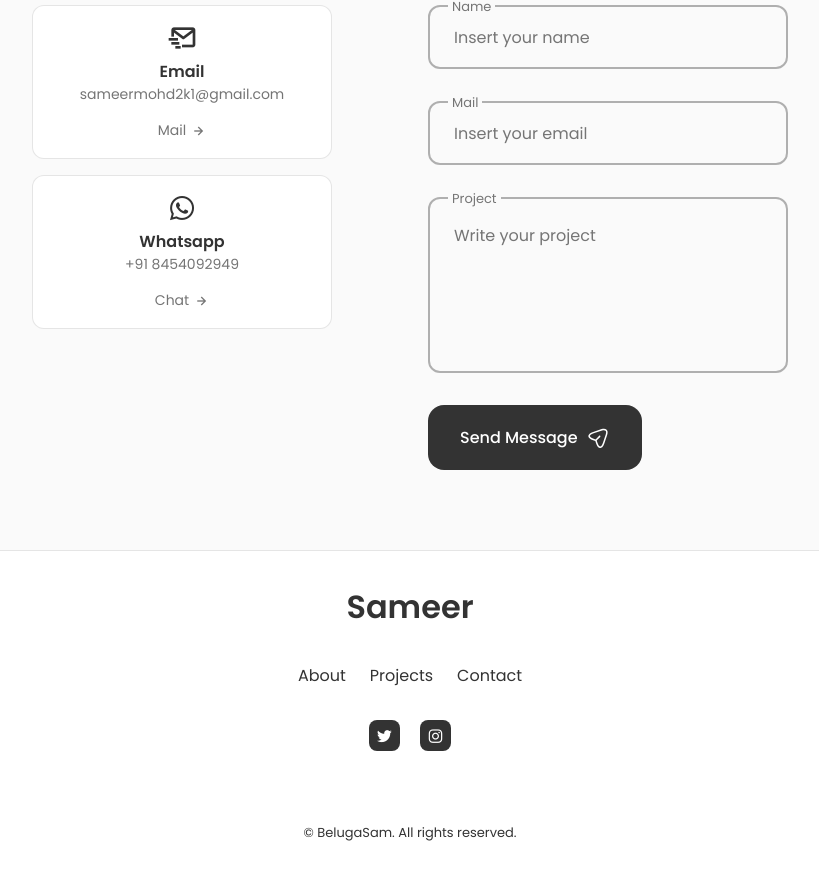
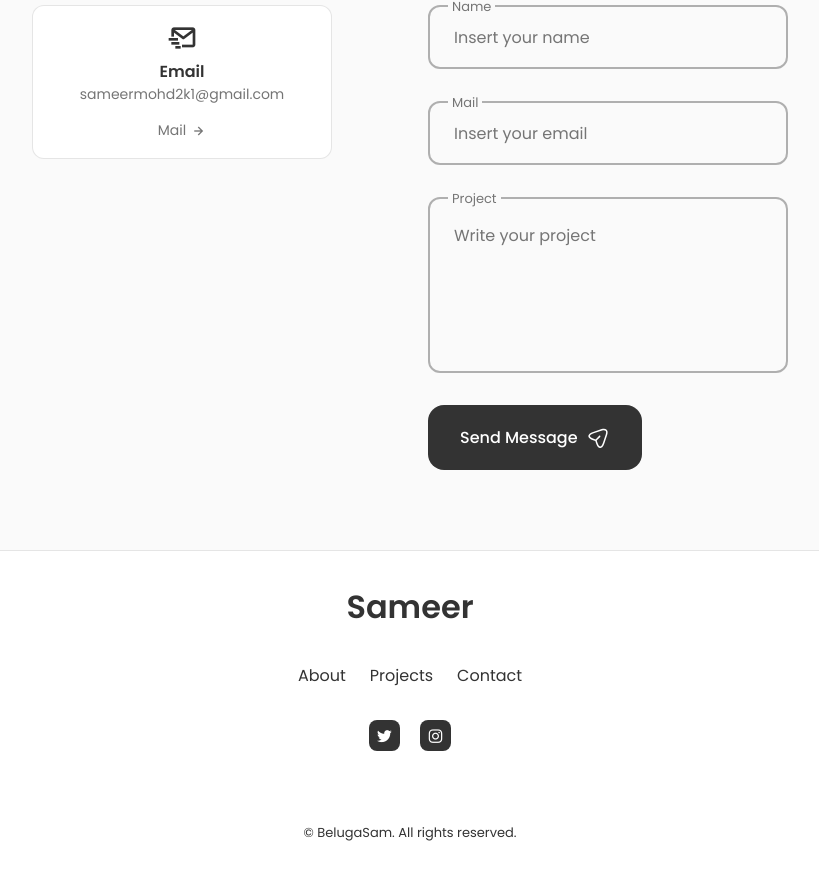
Before and after one commit to BelugaWhaleSam/portfolio, a React (Vite) app: page / in a window 1280 px wide. Shown: the part 5419-6298 px from the top of the page, without its empty margins (230-1049 px from the left). Built offline with nearby package versions, Linux system fonts and the light colour scheme.

Commit message:
pfp-contactSection

```diff
--- a/src/components/contact/Contact.jsx
+++ b/src/components/contact/Contact.jsx
@@ -41,22 +41,6 @@ const Contact = () => {
               >
                 {" "}
                 Mail
-                <i className="bx bx-right-arrow-alt contact__button-icon"></i>
-              </a>
-            </div>
-
-            <div className="contact__card">
-              <i className="bx bxl-whatsapp contact__card-icon"></i>
-
-              <h3 className="contact__card-title">Whatsapp</h3>
-              <span className="contact__card-data">+91 8454092949</span>
-
-              <a
-                href="https://api.whatsapp.com/send?phone=918454092949&text=Hello!"
-                className="contact__button"
-              >
-                {" "}
-                Chat
                 <i className="bx bx-right-arrow-alt contact__button-icon"></i>
               </a>
             </div>
```
Also changed, not shown: src/assets/dp2.jpeg.
